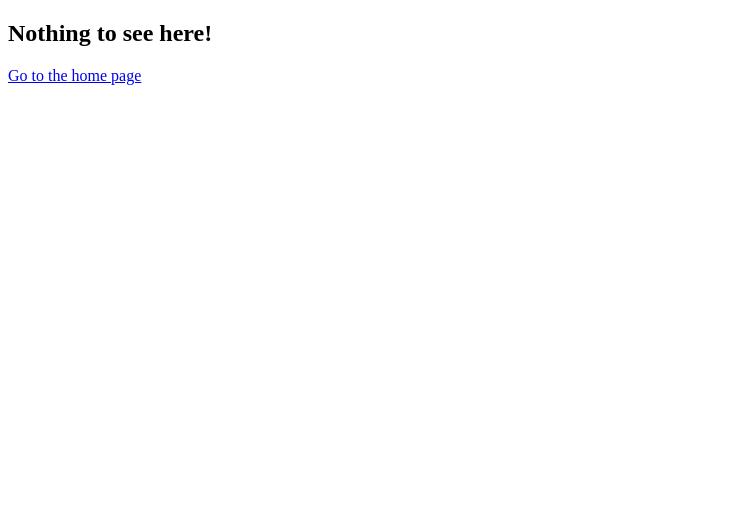
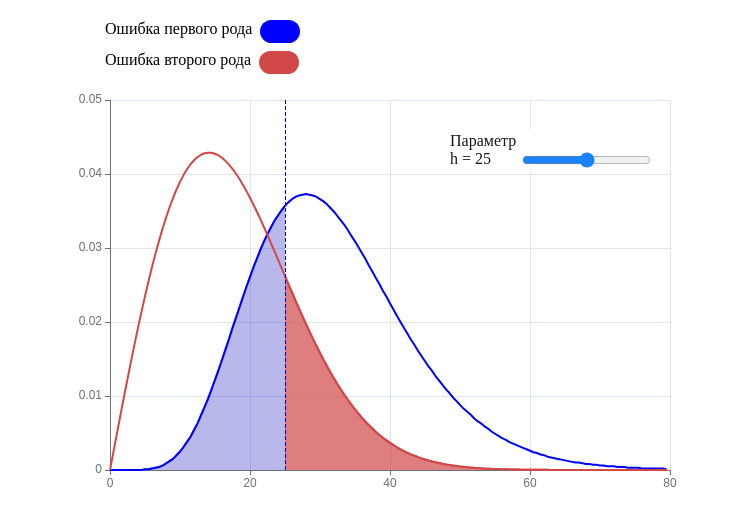
Before and after one commit to meshbor/charts-sber, a React (Create React App) app: page /teorver-6-3-1 in a window 1280 px wide. Shown: the top 526 px of the page, without its empty margins (0-732 px from the left). Built offline with nearby package versions, Linux system fonts and the light colour scheme.

Commit message:
teorver 6 -3-1

```diff
--- a/src/App.js
+++ b/src/App.js
@@ -20,6 +20,7 @@ import Matan_Integral from './charts/Matan_Integral';
 import Matan_6_5 from './charts/Matan/Matan_6_5';
 import Matan_10_1 from './charts/Matan/Matan_10_1';
 import TeorverStrings from './charts/Teorver/TeorverStrings';
+import Teorver631 from './charts/Teorver/Teorver631';
 
 export default function App() {
   return (
@@ -52,6 +53,7 @@ export default function App() {
         <Route path='matan-6-5' element={<Matan_6_5 />} />
         <Route path='matan-10-1' element={<Matan_10_1 />} />
         <Route path='teorver-strings' element={<TeorverStrings />} />
+        <Route path='teorver-6-3-1' element={<Teorver631 />} />
         <Route path='*' element={<NoMatch />} />
       </Routes>
     </>
--- /dev/null
+++ b/src/charts/Teorver/Teorver631.jsx
@@ -0,0 +1,183 @@
+import * as echarts from 'echarts';
+import { React, useState, useEffect, useMemo } from 'react';
+
+import '../styles.scss';
+import './styles.scss';
+
+import useDebounce from '../../utilites/useDebounce';
+import { denominator631 } from './constants';
+
+function Teorver631() {
+  const [aValue, setA] = useState(1);
+  const [aValueDebounce, setADebounce] = useState(25);
+
+  const generateWeibull = useMemo(() => {
+    let data = [];
+    for (let i = 0; i < 80; i += 0.5) {
+      const i20 = Number((i / 20).toFixed(3));
+      const up1 = i20 * 0.1 * Math.exp(-1 * Math.pow(i20, 2));
+      data.push([i, up1]);
+    }
+    return data;
+  }, []);
+  const generateWeibull2 = useMemo(() => {
+    let data = [];
+    for (let i = aValue; i < 80; i += 0.5) {
+      const i20 = Number((i / 20).toFixed(3));
+      const up1 = i20 * 0.1 * Math.exp(-1 * Math.pow(i20, 2));
+      data.push([i, up1]);
+    }
+    return data;
+  }, [aValue]);
+
+  const generateGamma = useMemo(() => {
+    let data = [];
+    for (let i = 0; i < 80; i += 0.5) {
+      const up1 = Math.pow(i, 7);
+      const up2 = Math.exp((-i / 4).toFixed(4));
+      const numenator = up1 * up2;
+      const up4 = (numenator / denominator631).toFixed(4);
+      data.push([i, up4]);
+    }
+    return data;
+  }, []);
+  const debounceValueA = useDebounce(aValueDebounce, 100);
+
+  useEffect(() => {
+    setA(debounceValueA);
+  }, [debounceValueA]);
+
+  useEffect(() => {
+    let options = {
+      tooltip: {
+        trigger: 'axis',
+
+        showContent: false,
+      },
+      legend: {},
+      xAxis: {
+        // max: 5,
+        axisLabel: {
+          show: true,
+        },
+      },
+      yAxis: {
+        // min: -1.5,
+        // max: 1.5,
+      },
+      dataZoom: [
+        {
+          show: true,
+          type: 'inside',
+          filterMode: 'none',
+          xAxisIndex: [0],
+          // startValue: -20,
+          // endValue: 20,
+        },
+        {
+          show: true,
+          type: 'inside',
+          filterMode: 'none',
+          yAxisIndex: [0],
+          // startValue: -20,
+          // endValue: 20,
+        },
+      ],
+      visualMap: {
+        type: 'piecewise',
+        show: false,
+        dimension: 0,
+        seriesIndex: [0],
+        pieces: [
+          {
+            gt: 0,
+            lt: aValue,
+            color: 'rgba(0, 0, 180, 0.4)',
+          },
+        ],
+      },
+      animation: false,
+      series: [
+        {
+          data: generateGamma,
+          type: 'line',
+          color: 'blue',
+          showSymbol: false,
+          markLine: {
+            symbol: ['none', 'none'],
+            label: { show: false },
+            data: [{ xAxis: aValue }],
+          },
+          areaStyle: {},
+        },
+        {
+          data: generateGamma,
+          type: 'line',
+          color: 'blue',
+          showSymbol: false,
+          markLine: {
+            symbol: ['none', 'none'],
+            label: { show: false },
+          },
+        },
+        {
+          data: generateWeibull,
+          type: 'line',
+          color: '#d24848',
+          showSymbol: false,
+          markLine: {
+            symbol: ['none', 'none'],
+            label: { show: false },
+          },
+        },
+        {
+          data: generateWeibull2,
+          type: 'line',
+          color: '#d24848',
+          showSymbol: false,
+          markLine: {
+            symbol: ['none', 'none'],
+            label: { show: false },
+          },
+          areaStyle: {},
+        },
+      ],
+    };
+    let chartDom = document.getElementById('echartsID');
+    let myChart = chartDom && echarts.init(chartDom);
+    options && myChart && myChart.setOption(options, true);
+    return () => myChart.dispose();
+  }, [aValue, generateGamma, generateWeibull, generateWeibull2]);
+
+  return (
+    <div className='wrapper'>
+      <div className='charts__description'>
+        <div className='charts__description__item'>
+          <span>Ошибка первого рода</span>
+          <div className='first'></div>
+        </div>
+        <div className='charts__description__item'>
+          <span>Ошибка второго рода</span>
+          <div className='second'></div>
+        </div>
+      </div>
+      <div className='chart__control value-up'>
+        <span>Параметр</span>
+        <div className='valueRange'>
+          <span className='chart__value'> h = {debounceValueA}</span>
+          <input
+            onChange={(event) => setADebounce(Number(event.target.value))}
+            type='range'
+            min='0'
+            max='50'
+            step='0.5'
+            defaultValue={25}
+          />
+        </div>
+      </div>
+      <div style={{ width: '700px', height: '500px' }} id='echartsID'></div>
+    </div>
+  );
+}
+
+export default Teorver631;
--- a/src/charts/Teorver/TeorverStrings.jsx
+++ b/src/charts/Teorver/TeorverStrings.jsx
@@ -111,6 +111,8 @@ function DistributionConvergence() {
     let chartDom = document.getElementById('echartsID');
     let myChart = chartDom && echarts.init(chartDom);
     options && myChart && myChart.setOption(options, true);
+    return () => myChart.dispose()
+
   }, [generateData, generateDataStrings]);
 
   const config = {
--- a/src/charts/Teorver/constants.js
+++ b/src/charts/Teorver/constants.js
@@ -634,3 +634,4 @@ export const strings_522 = [
     ],
   ],
 ];
+export const denominator631 = 330301440;
--- /dev/null
+++ b/src/charts/Teorver/styles.scss
@@ -0,0 +1,27 @@
+.charts {
+  &__description {
+    position: absolute;
+    top: 20px;
+    left: 105px;
+    font-family: cursive;
+    display: flex;
+    flex-direction: column;
+    gap: 0.5rem;
+    &__item {
+      display: flex;
+      gap: 0.5rem;
+    }
+  }
+}
+.first {
+  width: 40px;
+  height: 23px;
+  background-color: blue;
+  border-radius: 16px;
+}
+.second {
+  border-radius: 16px;
+  width: 40px;
+  height: 23px;
+  background-color: #d24848;
+}
--- a/src/router/router.js
+++ b/src/router/router.js
@@ -68,6 +68,9 @@ export default function Router() {
           <Link to='/teorver-strings'>teorver-5-2-2</Link>
         </li>
         <li>
+          <Link to='/teorver-6-3-1'>teorver-6-3-1</Link>
+        </li>
+        <li>
           <Link to='/router'>router</Link>
         </li>
       </ul>
```
